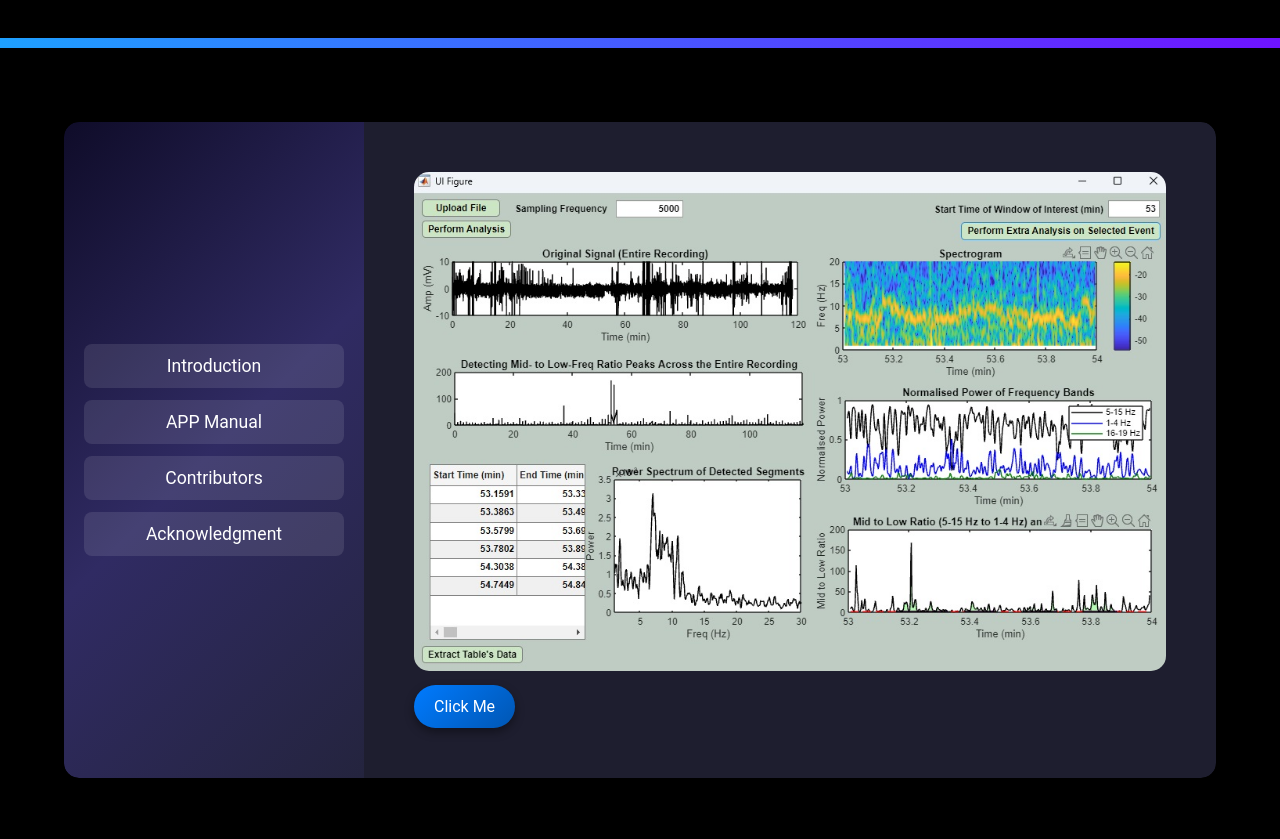
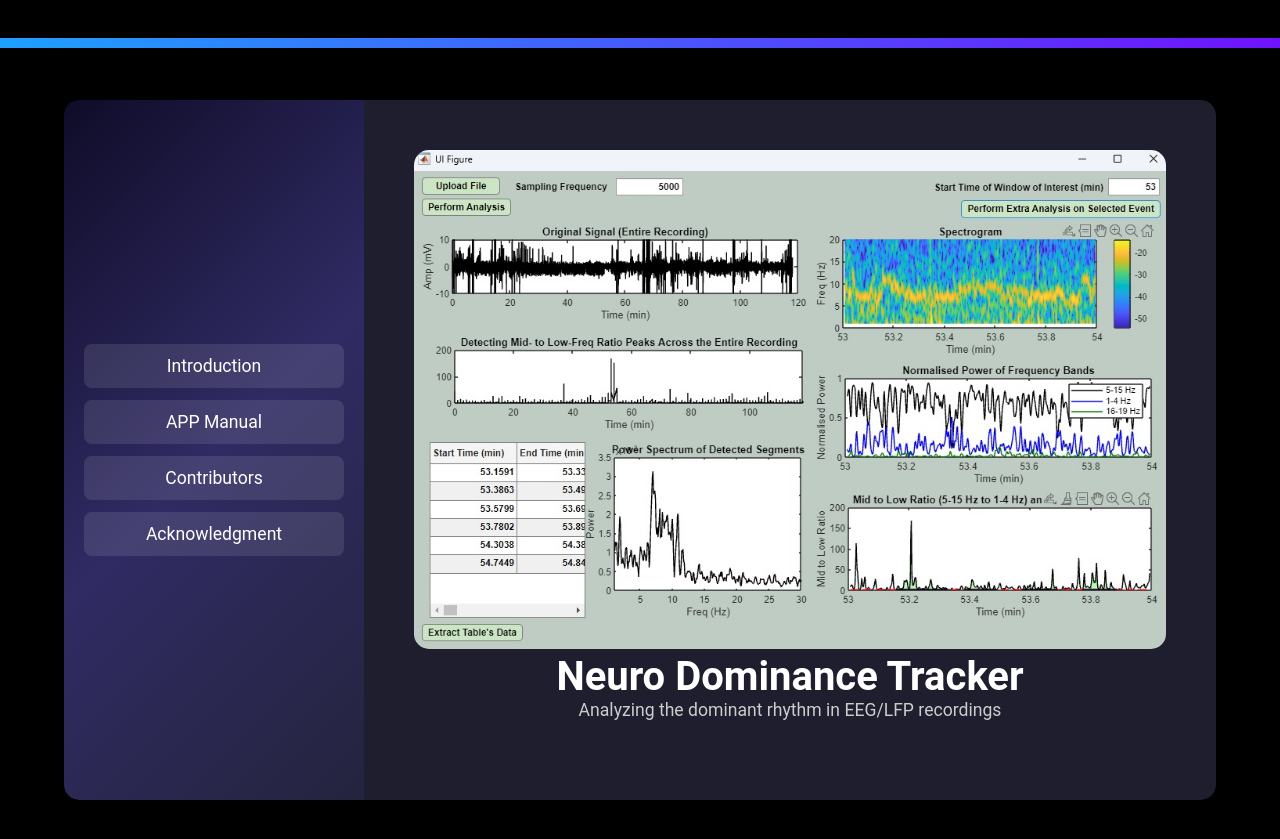
Before and after one commit to nbahador/NeuroDominanceTracker-Tool, a Jekyll site: the page built from index.md, in a window 1280 px wide. Shown: the top 839 px of the page. Built offline with Jekyll 4.4.1, drawn with Linux system fonts in a browser that asks for light colours.

Commit message:
Update default.html

```diff
--- a/_layouts/default.html
+++ b/_layouts/default.html
@@ -168,6 +168,22 @@
       }
     }
 
+    /* New Title and Description Styles */
+    .title-description {
+      text-align: center;
+      margin-bottom: 30px;
+    }
+
+    .title-description h1 {
+      font-size: 2.5em;
+      color: #fff;
+    }
+
+    .title-description p {
+      font-size: 1.1em;
+      color: #ccc;
+    }
+
   </style>
   {% include head-custom.html %}
 </head>
@@ -195,10 +211,14 @@
       <header>
         <!-- Image placed at the top of the content section -->
         <img src="https://raw.githubusercontent.com/nbahador/NeuroDominanceTracker-Tool/main/assets/img/Sample_UI_1.jpg" alt="Software UI">
+      </header>
 
-        <!-- Optional button below the image -->
-        <a href="#your-link" class="btn">Click Me</a>
-      </header>
+      <!-- Title and Description Section -->
+      <div class="title-description">
+        <h1>Neuro Dominance Tracker</h1>
+        <p>Analyzing the dominant rhythm in EEG/LFP recordings</p>
+      </div>
+
       <section class="main-content">
         <p>{{ content }}</p>
       </section>
```
